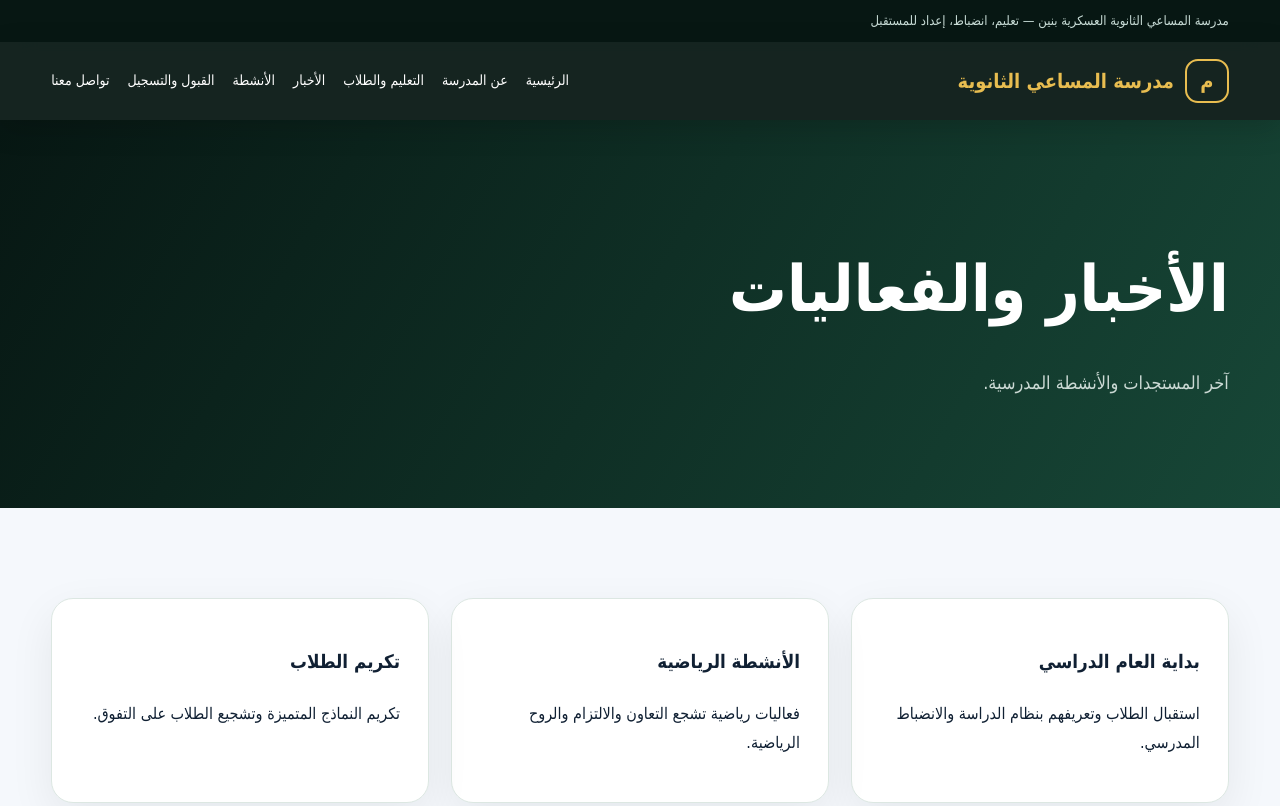
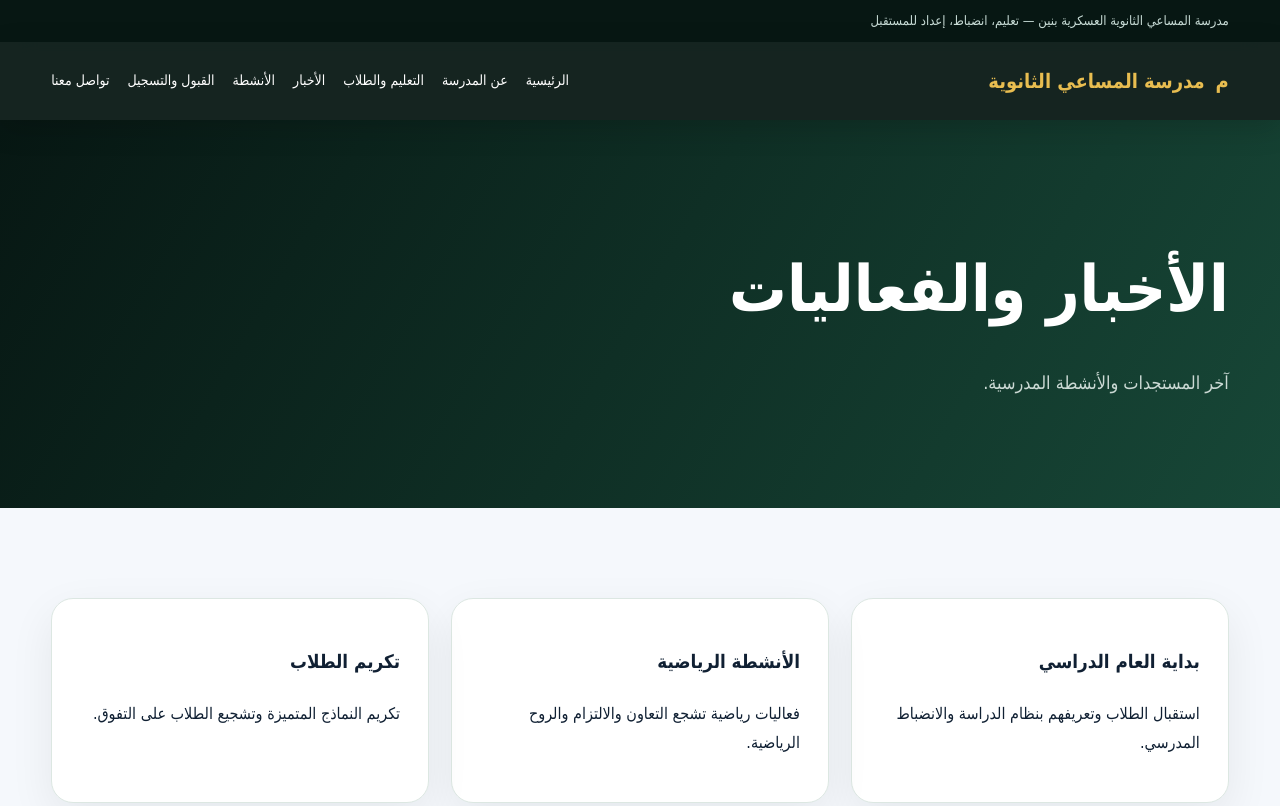
Before and after one commit to yousefayash/School-EL-Msa3y, a website: page news.html in a window 1280 px wide. Shown: the top 806 px of the page. Drawn offline with Linux system fonts and the light colour scheme.

Commit message:
Update project

```diff
--- a/css/style.css
+++ b/css/style.css
@@ -64,15 +64,6 @@ img {
     align-items: center;
     gap: 11px;
     white-space: nowrap;
-}
-
-.brand-mark {
-    width: 44px;
-    height: 44px;
-    border: 2px solid #e8bd50;
-    border-radius: 13px;
-    display: grid;
-    place-items: center;
 }
 
 .links {
```
Also changed, not shown: index.html (+0 -3 lines).
